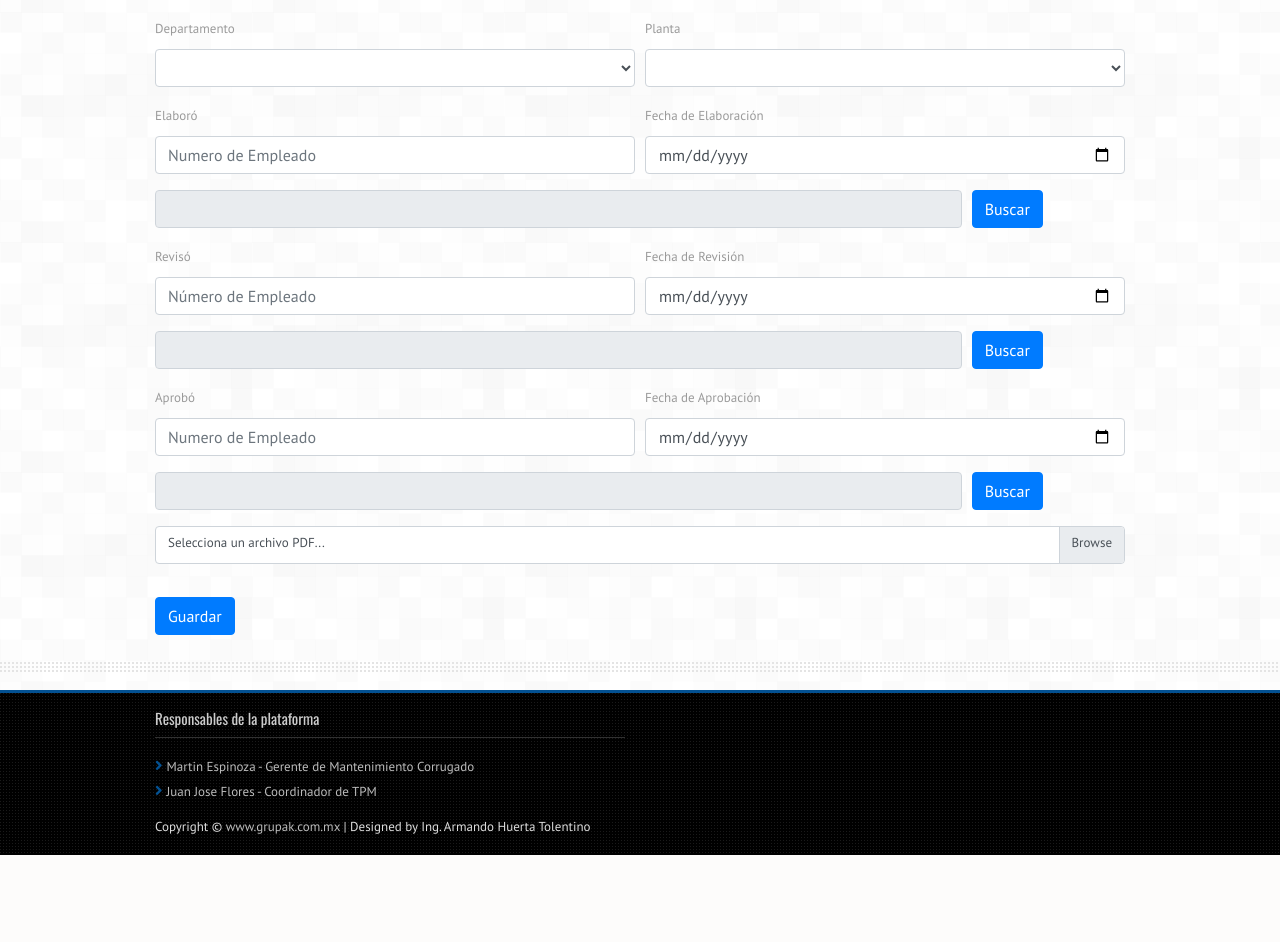
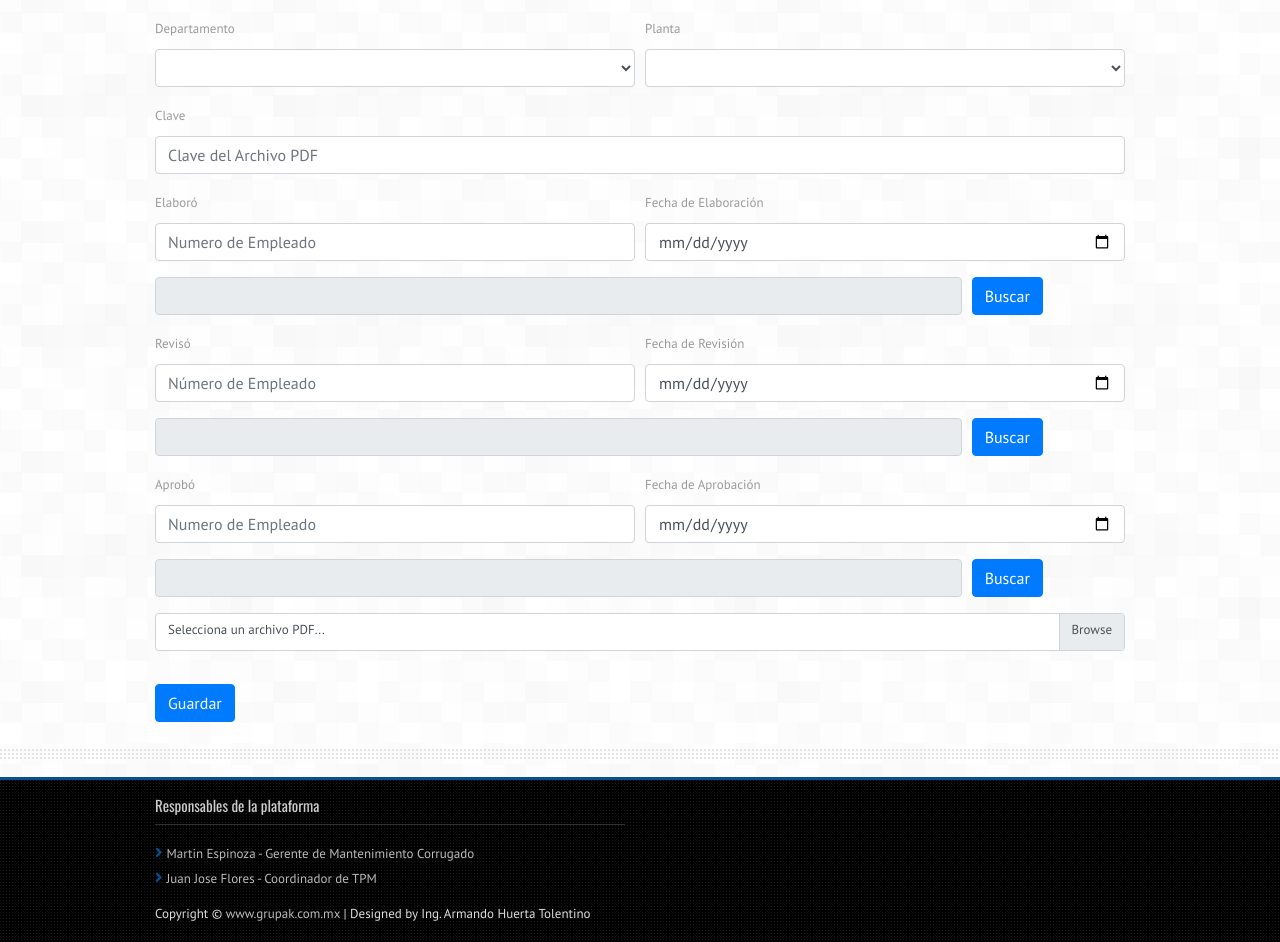
Before and after one commit to armadoht/tpmcva, a PHP site: template view/lupsView.php in a window 1280 px wide. Shown: the part 677-1619 px from the top of the page. Before the commit the page ends 1532 px from the top, so only its background shows below. Run offline with PHP 8.4, Linux system fonts and the light colour scheme; the template is opened without the code that fills it: most values are stand-ins (such as "Sample title", 1, 10 or a date in 2020); data that the repository does not hold is empty; some libraries are stand-ins or nearby versions.

Commit message:
modificación del numero de control

```diff
--- a/controller/LupsController.php
+++ b/controller/LupsController.php
@@ -48,7 +48,7 @@ class LupsController extends ControladorBase {
 
             $cad = $planta."-".$tipoLup."-".$maquina;
             $num = $lups->contLup();
-            $noClave = $cad."-".$num;
+            $noClave =$_POST['clave']."-".$num;
 
             //Paso de Parametros...
             $lups->setNoControl($noClave);
--- a/view/lupsView.php
+++ b/view/lupsView.php
@@ -197,6 +197,12 @@
                                     ?>
                                 </select>
                             </div>
+                            <!-- Clave del PDF -->
+                            <div class="form-group col-md-12">
+                                <label for="exampleFormControlSelect1">Clave</label>
+                                <input class="form-control mr-sm-2" type="text" name="clave"  placeholder="Clave del Archivo PDF" required>
+                            </div>
+
                             <!--Quien Elaboro.... -->
                             <div class="form-group col-md-6">
                                 <label for="exampleFormControlSelect1">Elaboró</label>
```
